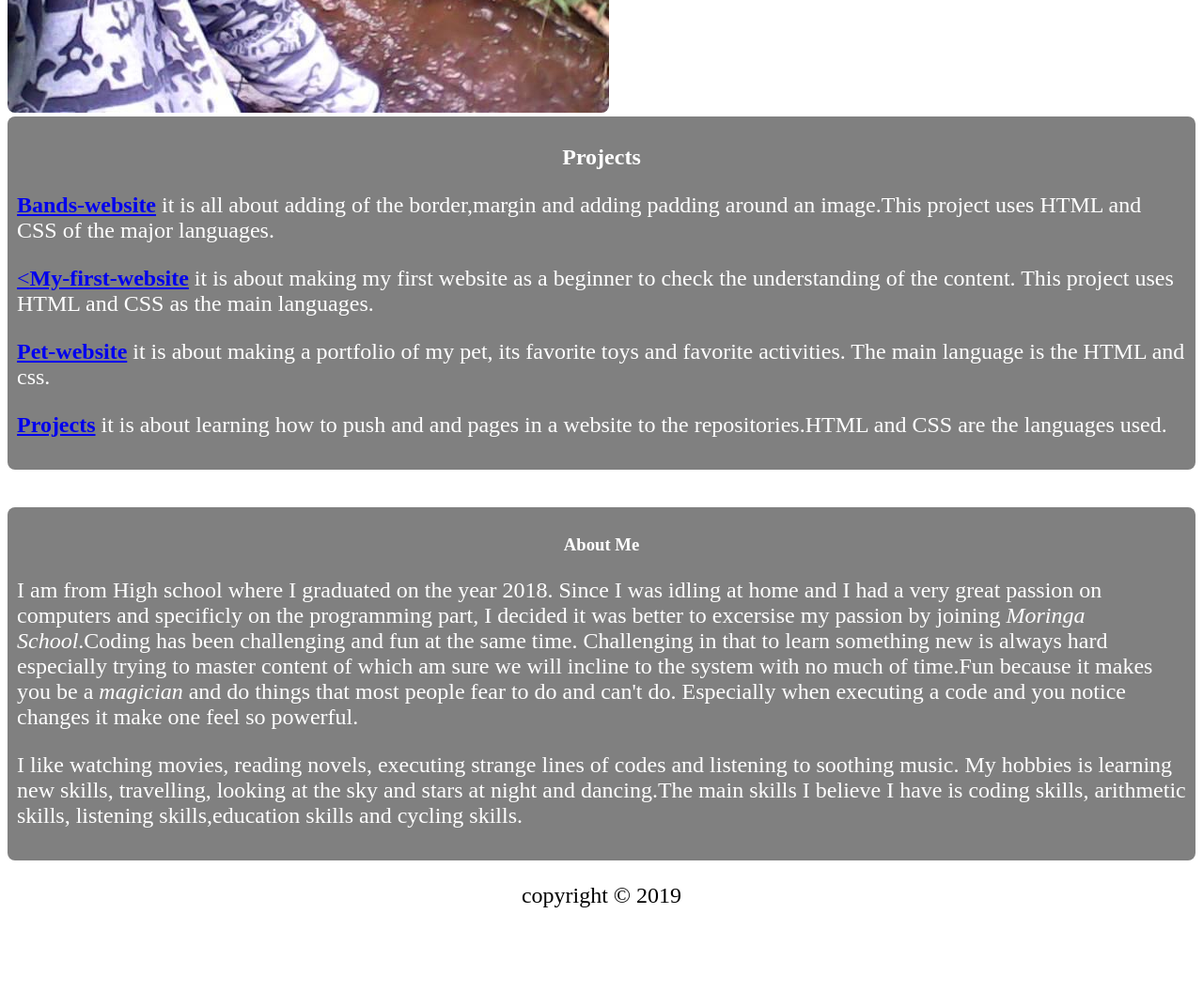
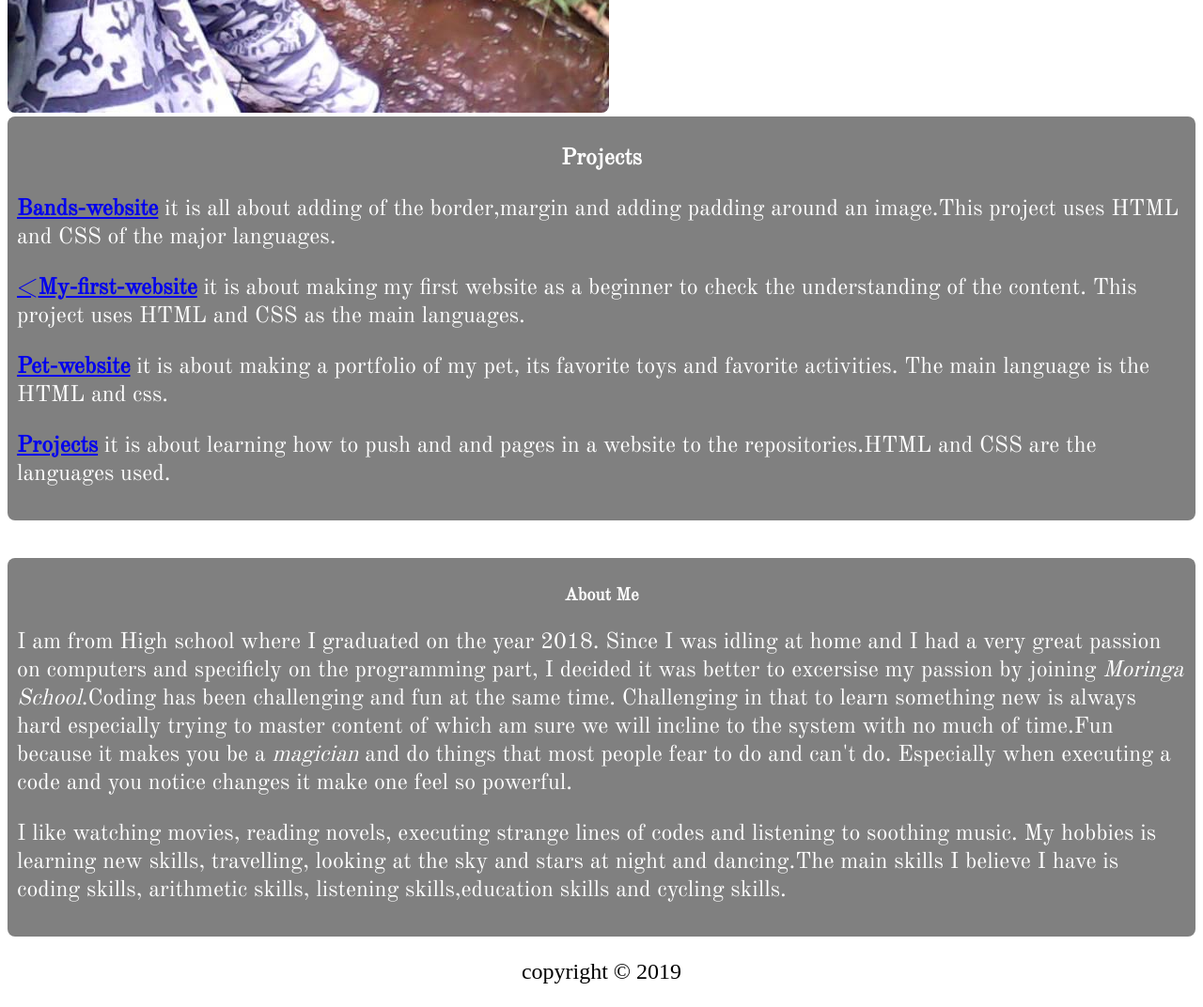
Before and after one commit to Kihara-tony/Indipendentproject-Kihara, a plain HTML site: page index.html in a window 1280 px wide. Shown: the part 440-1512 px from the top of the page at 94% size. Before the commit the page ends 1431 px from the top, so only its background shows below. Drawn offline with nearby package versions, Linux system fonts and the light colour scheme.

Commit message:
add the google font styling in the style.css.

```diff
--- a/style.css
+++ b/style.css
@@ -21,6 +21,7 @@ p{
   padding: 10px;
   border-radius: 8px 8px 8px 8px;
   color:white;
+  font-family: 'Old Standard TT', serif;
 }
 .about{
   background-color:grey;
@@ -28,6 +29,7 @@ p{
   border-radius: 8px 8px 8px 8px;
   color:white;
   margin-top: 40px;
+  font-family: 'Old Standard TT', serif;
 }
 .copy{
   text-align: center;
```
